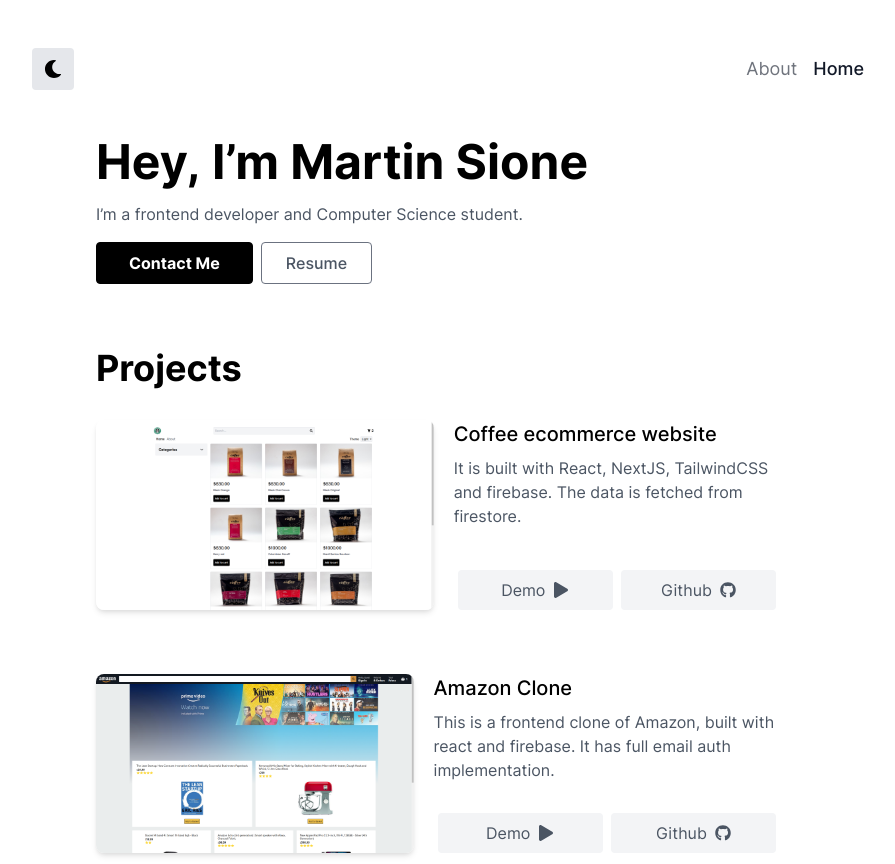
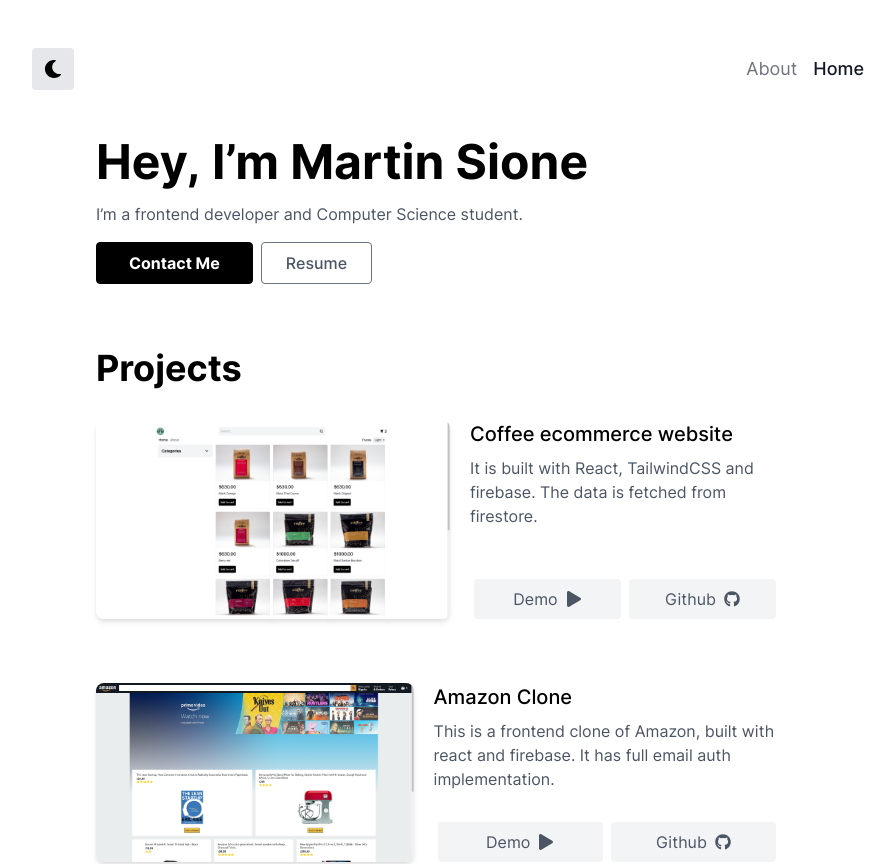
Before and after one commit to martinsione/portfolio-v2, a Next.js app: page / in a window 1280 px wide. Shown: the top 864 px of the page, without its empty margins (192-1087 px from the left). Built offline with nearby package versions, Linux system fonts and the light colour scheme; what @tailwindcss/typography would draw is missing.

Commit message:
Fix typo

```diff
--- a/pages/index.tsx
+++ b/pages/index.tsx
@@ -31,7 +31,7 @@ export default function Home() {
       <h3 className="font-bold text-2xl md:text-4xl mb-4 md:mb-8">Projects</h3>
       <ProjectCard
         title="Coffee ecommerce website"
-        description="It is built with React, NextJS, TailwindCSS and firebase. The data is fetched from firestore."
+        description="It is built with React, TailwindCSS and firebase. The data is fetched from firestore."
         img="/images/projects/coffeestore/coffeestore-1.png"
         url="https://coffeestore.vercel.app/"
         repo="https://github.com/martinsione/coffeestore"
```
